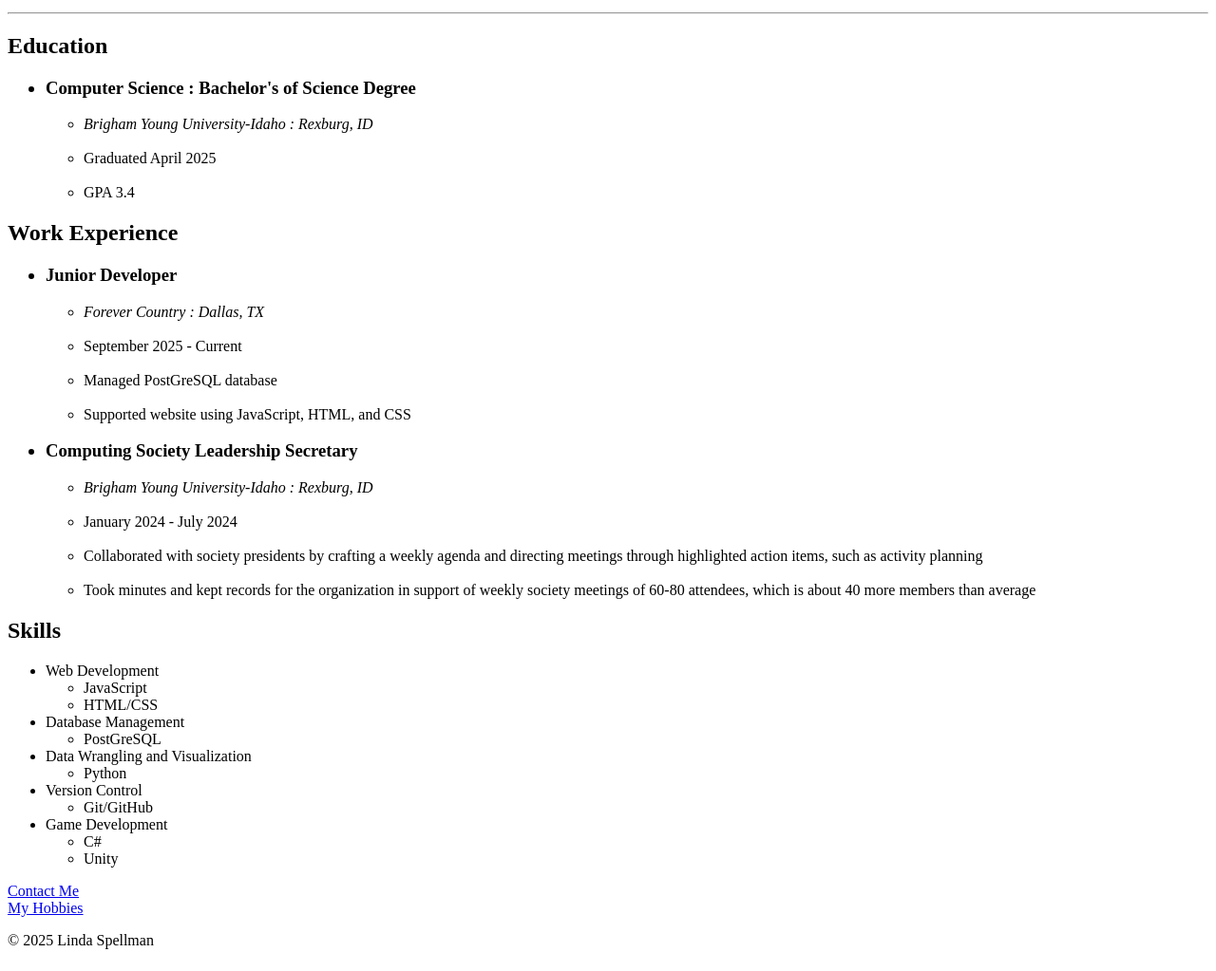
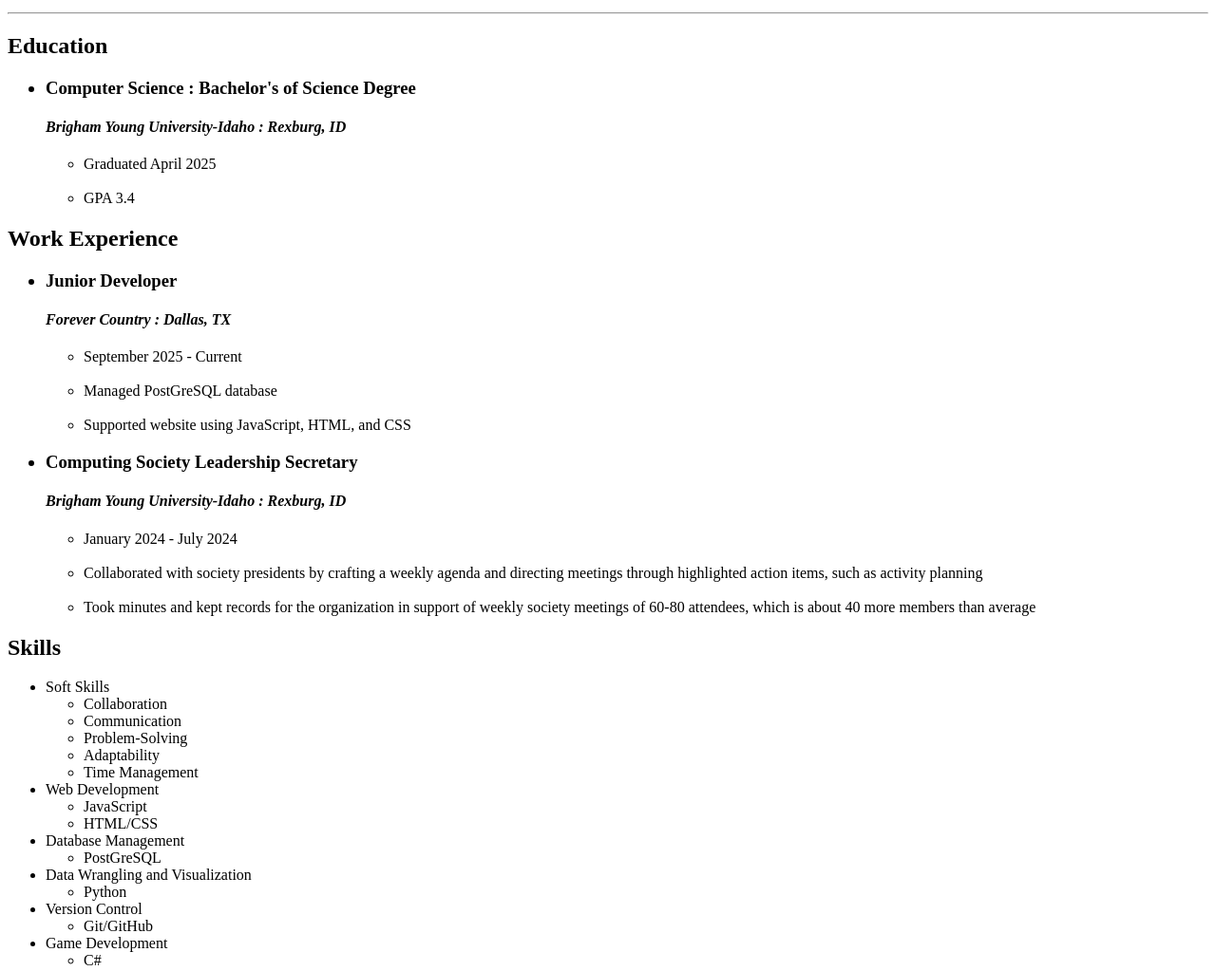
Before and after one commit to lindaspellman/portfolio-resume-site, a plain HTML site: page index.html in a window 1280 px wide. Shown: the part 390-1413 px from the top of the page at 95% size. Drawn offline with Linux system fonts and the light colour scheme.

Commit message:
added soft skills list

```diff
--- a/index.html
+++ b/index.html
@@ -15,9 +15,8 @@
     <h2>Education</h2>
     <ul>
         <h3><li>Computer Science : Bachelor's of Science Degree </li></h3>
+        <h4><i>Brigham Young University-Idaho : Rexburg, ID</i></h4>
         <ul>
-            <li><i>Brigham Young University-Idaho : Rexburg, ID</i></li>
-            <br />
             <li>Graduated April 2025</li>
             <br />
             <li>GPA 3.4</li>
@@ -26,9 +25,8 @@
     <h2>Work Experience</h2>
     <ul>
         <h3><li>Junior Developer</li></h3>
+        <h4><i>Forever Country : Dallas, TX</i></h2>
         <ul>
-            <li><i>Forever Country : Dallas, TX</i></li>
-            <br />
             <li>September 2025 - Current</li>
             <br />
             <li>Managed PostGreSQL database</li>
@@ -36,9 +34,8 @@
             <li>Supported website using JavaScript, HTML, and CSS</li>
         </ul>
         <h3><li>Computing Society Leadership Secretary</li></h3>
+        <h4><i>Brigham Young University-Idaho : Rexburg, ID</i></h4>
         <ul>
-            <li><i>Brigham Young University-Idaho : Rexburg, ID</i></li>
-            <br />
             <li>January 2024 - July 2024</li>
             <br />
             <li>Collaborated with society presidents by crafting a weekly agenda and directing meetings through highlighted action items, such as activity planning </li>
@@ -48,6 +45,14 @@
     </ul>
     <h2>Skills</h2>
     <ul>
+        <li>Soft Skills</li>
+        <ul>
+            <li>Collaboration</li>
+            <li>Communication</li>
+            <li>Problem-Solving</li>
+            <li>Adaptability</li>
+            <li>Time Management</li>
+        </ul>
         <li>Web Development</li>
         <ul>
             <li>JavaScript</li>
```
